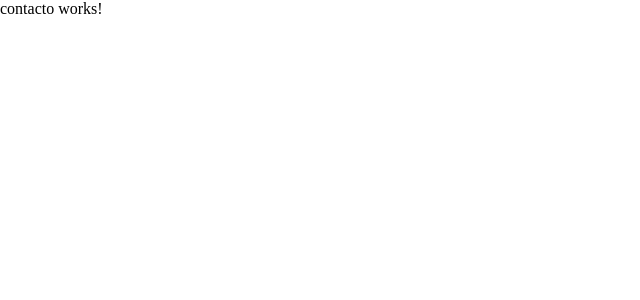
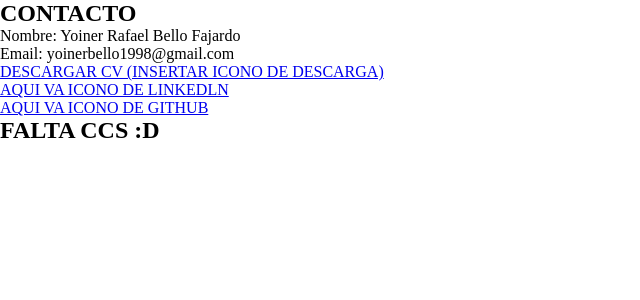
Before and after one commit to yoinercoding/WebP, an Angular app: page /contacto in a window 1280 px wide. Shown: the top 300 px of the page, without its empty margins (0-640 px from the left). Built offline with nearby package versions, Linux system fonts and the light colour scheme.

Commit message:
Se agrega estructura HTML, falta agregarle CSS

```diff
--- a/src/app/contacto/contacto.component.html
+++ b/src/app/contacto/contacto.component.html
@@ -1 +1,21 @@
-<p>contacto works!</p>
+<article>
+    <h2>CONTACTO</h2>
+    <form action="fields">
+        <div>Nombre: Yoiner Rafael Bello Fajardo</div>
+        <div>Email: yoinerbello1998@gmail.com</div>
+        <div><a href="assets/CV-YOINER-BELLO.pdf" download="CV YOINER BELLO">DESCARGAR CV (INSERTAR ICONO DE DESCARGA)</a></div>
+    </form>
+    <ul class="icons">
+        <li>
+            <a href="https://www.linkedin.com/in/yoinerbello/">AQUI VA ICONO DE LINKEDLN</a>
+        </li>
+    </ul>
+
+    <ul class="icons">
+        <li>
+            <a href="https://github.com/yoinercoding">AQUI VA ICONO DE GITHUB</a>
+        </li>
+    </ul>
+</article>
+
+<h2>FALTA CCS :D</h2>
```
